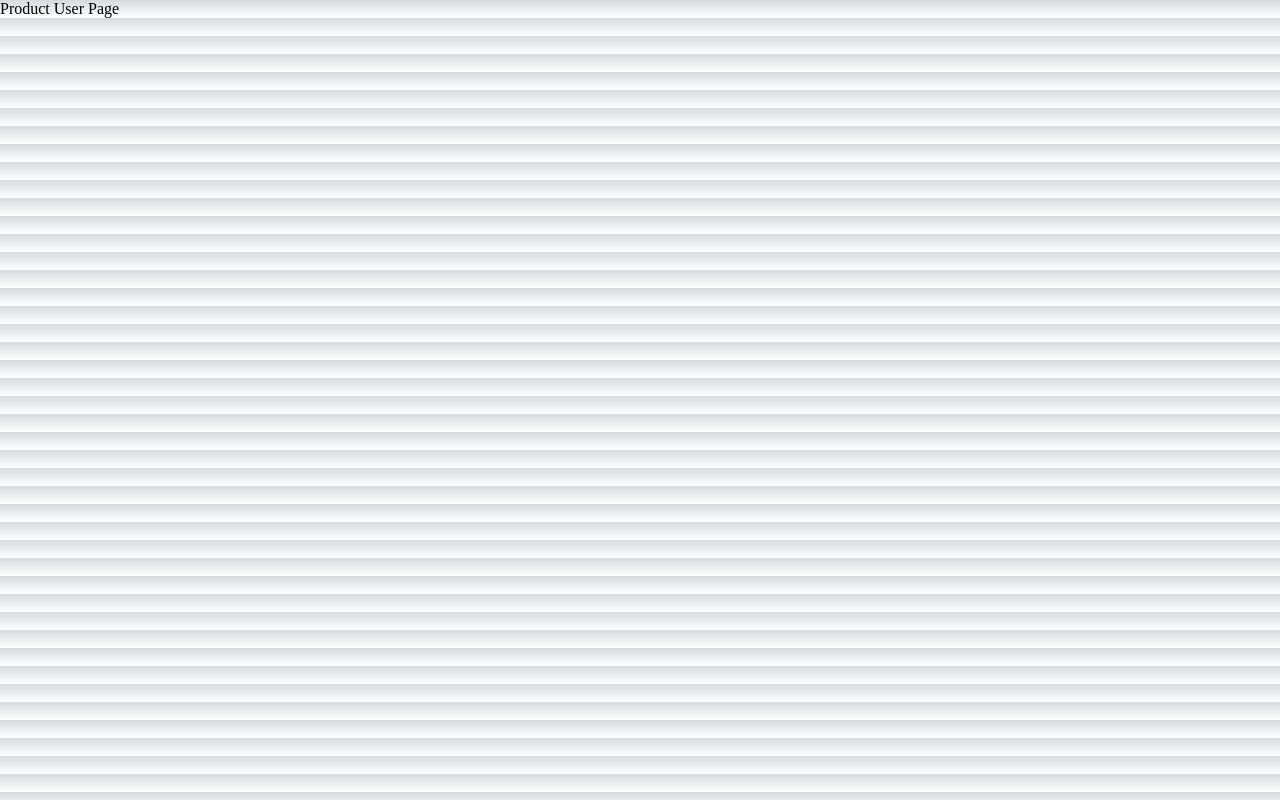
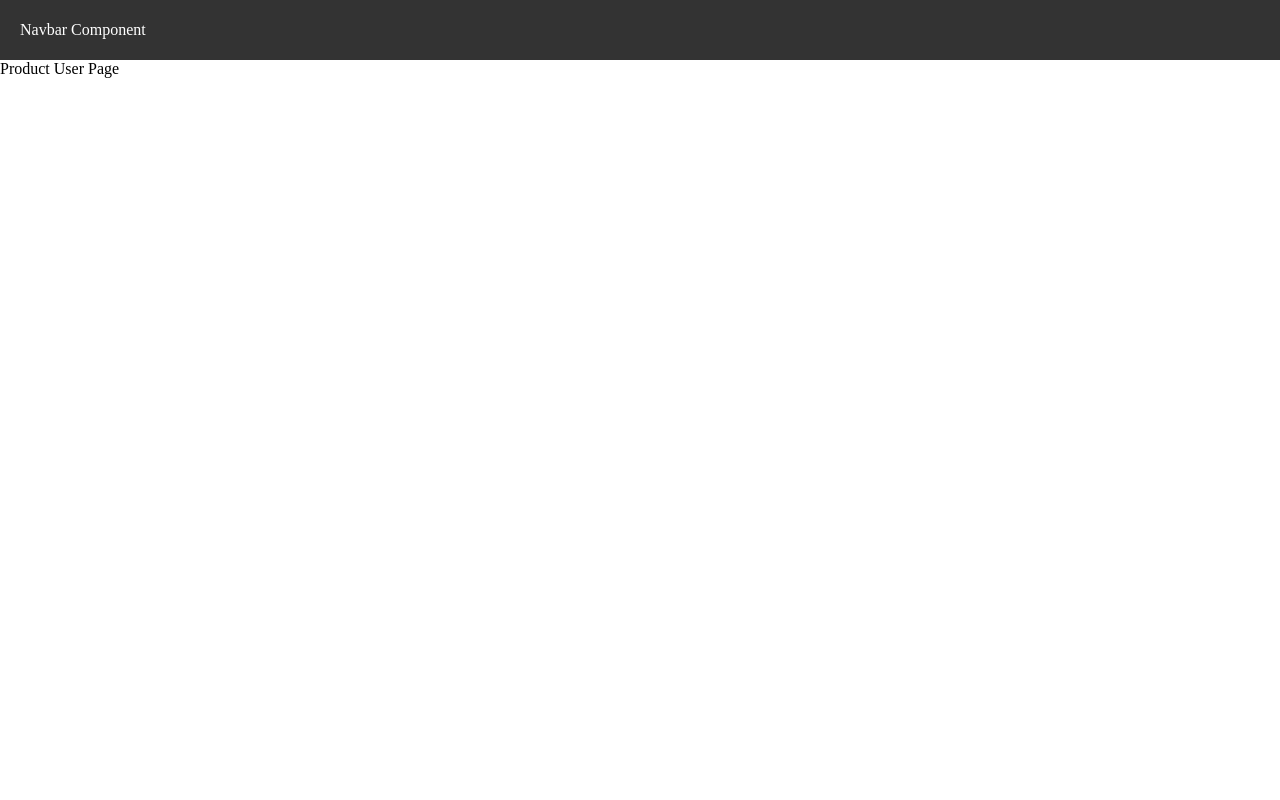
Before and after one commit to Ghetsa/Pemrograman_Framework_2026, a Next.js app in the folder jobsheet-02/my-app/: page /produk in a window 1280 px wide. Built offline with nearby package versions, Linux system fonts and the light colour scheme.

Commit message:
add: langkah 4 (Membuat Komponen Navbar)

```diff
--- /dev/null
+++ b/jobsheet-02/my-app/src/components/layouts/navbar/index.tsx
@@ -0,0 +1,9 @@
+const Navbar = () => {
+  return (
+    <div className="Navbar">
+      <div>Navbar Component </div>
+    </div>
+  );
+};
+
+export default Navbar;
--- a/jobsheet-02/my-app/src/pages/_app.tsx
+++ b/jobsheet-02/my-app/src/pages/_app.tsx
@@ -1,6 +1,12 @@
 import '@/styles/globals.css'
 import type { AppProps } from 'next/app'
+import Navbar from '@/components/layouts/navbar'
 
 export default function App({ Component, pageProps }: AppProps) {
-  return <Component {...pageProps} />
-}
+  return (
+    <div>
+      <Navbar />
+      <Component {...pageProps} />
+    </div>
+  );
+};
--- a/jobsheet-02/my-app/src/styles/globals.css
+++ b/jobsheet-02/my-app/src/styles/globals.css
@@ -1,78 +1,3 @@
-:root {
-  --max-width: 1100px;
-  --border-radius: 12px;
-  --font-mono: ui-monospace, Menlo, Monaco, 'Cascadia Mono', 'Segoe UI Mono',
-    'Roboto Mono', 'Oxygen Mono', 'Ubuntu Monospace', 'Source Code Pro',
-    'Fira Mono', 'Droid Sans Mono', 'Courier New', monospace;
-
-  --foreground-rgb: 0, 0, 0;
-  --background-start-rgb: 214, 219, 220;
-  --background-end-rgb: 255, 255, 255;
-
-  --primary-glow: conic-gradient(
-    from 180deg at 50% 50%,
-    #16abff33 0deg,
-    #0885ff33 55deg,
-    #54d6ff33 120deg,
-    #0071ff33 160deg,
-    transparent 360deg
-  );
-  --secondary-glow: radial-gradient(
-    rgba(255, 255, 255, 1),
-    rgba(255, 255, 255, 0)
-  );
-
-  --tile-start-rgb: 239, 245, 249;
-  --tile-end-rgb: 228, 232, 233;
-  --tile-border: conic-gradient(
-    #00000080,
-    #00000040,
-    #00000030,
-    #00000020,
-    #00000010,
-    #00000010,
-    #00000080
-  );
-
-  --callout-rgb: 238, 240, 241;
-  --callout-border-rgb: 172, 175, 176;
-  --card-rgb: 180, 185, 188;
-  --card-border-rgb: 131, 134, 135;
-}
-
-@media (prefers-color-scheme: dark) {
-  :root {
-    --foreground-rgb: 255, 255, 255;
-    --background-start-rgb: 0, 0, 0;
-    --background-end-rgb: 0, 0, 0;
-
-    --primary-glow: radial-gradient(rgba(1, 65, 255, 0.4), rgba(1, 65, 255, 0));
-    --secondary-glow: linear-gradient(
-      to bottom right,
-      rgba(1, 65, 255, 0),
-      rgba(1, 65, 255, 0),
-      rgba(1, 65, 255, 0.3)
-    );
-
-    --tile-start-rgb: 2, 13, 46;
-    --tile-end-rgb: 2, 5, 19;
-    --tile-border: conic-gradient(
-      #ffffff80,
-      #ffffff40,
-      #ffffff30,
-      #ffffff20,
-      #ffffff10,
-      #ffffff10,
-      #ffffff80
-    );
-
-    --callout-rgb: 20, 20, 20;
-    --callout-border-rgb: 108, 108, 108;
-    --card-rgb: 100, 100, 100;
-    --card-border-rgb: 200, 200, 200;
-  }
-}
-
 * {
   box-sizing: border-box;
   padding: 0;
@@ -85,21 +10,23 @@ body {
   overflow-x: hidden;
 }
 
-body {
-  color: rgb(var(--foreground-rgb));
-  background: linear-gradient(
-      to bottom,
-      transparent,
-      rgb(var(--background-end-rgb))
-    )
-    rgb(var(--background-start-rgb));
-}
 
 a {
   color: inherit;
   text-decoration: none;
 }
 
+.Navbar {
+  width: 100%;
+  height: 60px;
+  background-color: #333;
+  color: white;
+  display: flex;
+  align-items: center;
+  padding: 0 20px;
+}
+
+
 @media (prefers-color-scheme: dark) {
   html {
     color-scheme: dark;
```
Also changed, not shown: jobsheet-02/my-app/src/pages/index.tsx (+8 -102 lines).
